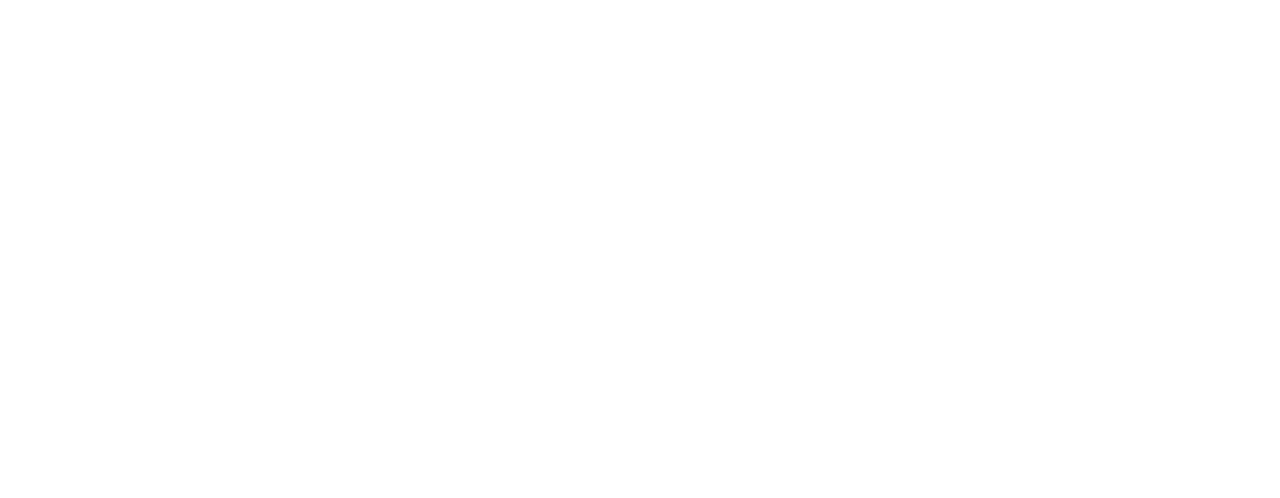
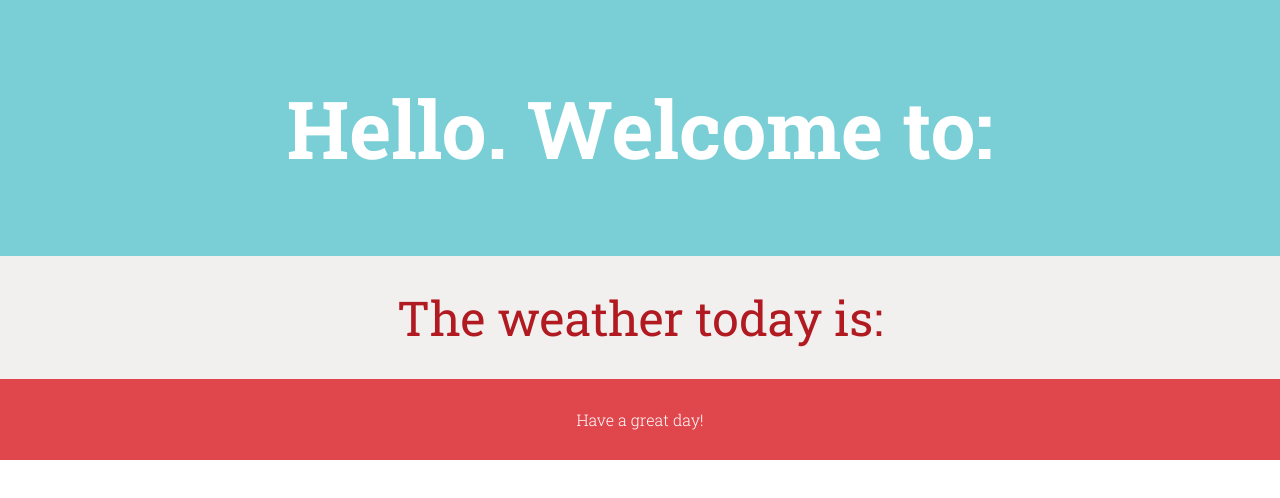
Before and after one commit to alyoakum/m7-hw7-yoakum-anna, a plain HTML site: page index.html in a window 1280 px wide. Drawn offline with Linux system fonts and the light colour scheme.

Commit message:
Add style to elements

```diff
--- a/index.html
+++ b/index.html
@@ -4,12 +4,25 @@
 <head>
   <meta charset="utf-8">
   <title>Homework 7 &mdash; Anna Yoakum</title>
+  <link href="https://fonts.googleapis.com/css?family=Roboto+Slab:300,400,700&display=swap" rel="stylesheet">
   <link rel="stylesheet" href="main.css">
 
 </head>
 
 <body>
-  <script src="main.js"></script>
+
+<header>
+  <h1>Hello. Welcome to:</h1>
+</header>
+
+<main>
+  <h2>The weather today is:</h2>
+</main>
+
+<footer>
+  <p>Have a great day!</p>
+</footer>
+<script src="main.js"></script>
 </body>
 
 </html>
--- a/main.css
+++ b/main.css
@@ -7,3 +7,46 @@
 article, aside, details, figcaption, figure, footer, header, main, nav, section, summary {
     display:block;
 }
+
+header, main, footer {
+  text-align: center;
+  padding: 30px;
+}
+
+main {
+  background-color: #f1f0ee;
+}
+
+header {
+  background-color: #7acfd6;
+  padding: 75px;
+  margin: 0 auto;
+  vertical-align: middle;
+}
+
+footer {
+  background-color: #e0474c;
+}
+
+footer p {
+  color: #fff;
+}
+h1 {
+  font-family: 'Roboto Slab', serif;
+  font-size: 5em;
+  font-weight: 700;
+  color: #fff;
+}
+
+h2 {
+  font-family: 'Roboto Slab', serif;
+  font-size: 3em;
+  font-weight: 400;
+  color: #b11a21;
+}
+
+p {
+  font-family: 'Roboto Slab', serif;
+  font-size: 1em;
+  font-weight: 300;
+}
```
